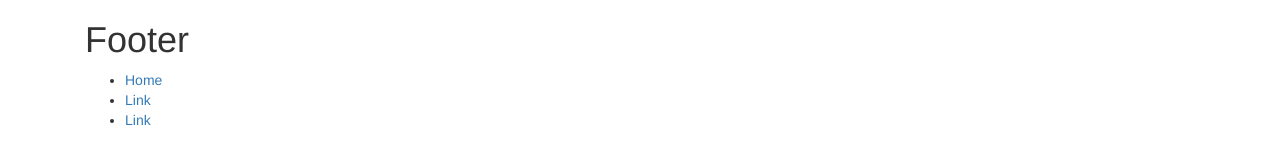
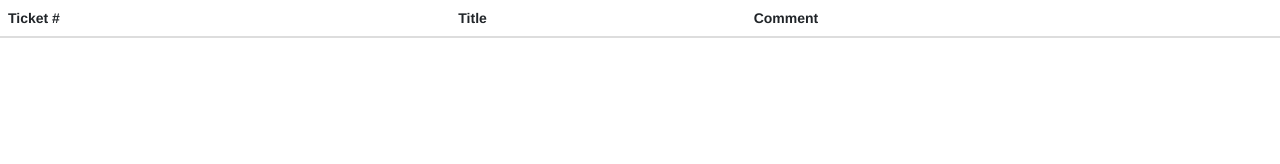
Before and after one commit to jessferna/webadmin, a plain HTML site: page index.html in a window 1280 px wide. Drawn offline with nearby package versions, Linux system fonts and the light colour scheme.

Commit message:
Base index

```diff
--- a/index.html
+++ b/index.html
@@ -4,7 +4,7 @@
     <meta charset="utf-8">
     <meta http-equiv="X-UA-Compatible" content="IE=edge">
     <meta name="viewport" content="width=device-width, initial-scale=1">
-    <title>Plantilla básica de Bootstrap</title>
+    <title>Pruebas de bootstrap</title>
 
     <!-- CSS de Bootstrap -->
     <link href="css/bootstrap.min.css" rel="stylesheet" media="screen">
@@ -25,19 +25,18 @@
   <body>
     <div class="container-full">
 
-    <footer id="footer" class="bs-footer">
-      <div class="container">
-        <h1>Footer</h1>
+      <table class="table table-striped">
+        <thead>
+          <tr>
+            <th>Ticket #</th>
+            <th>Title</th>
+            <th>Comment</th>
+          </tr>
+        </thead>
+        <tbody>
 
-        <nav>
-          <ul>
-            <li class="active">
-              <a href="#">Home</a>
-            </li>
-            <li><a href="#">Link</a></li>
-            <li><a href="#">Link</a></li>
-          </ul>
-        </nav>
+        </tbody>
+      </table>
 
       </div><!-- .container -->
     </footer>
```
